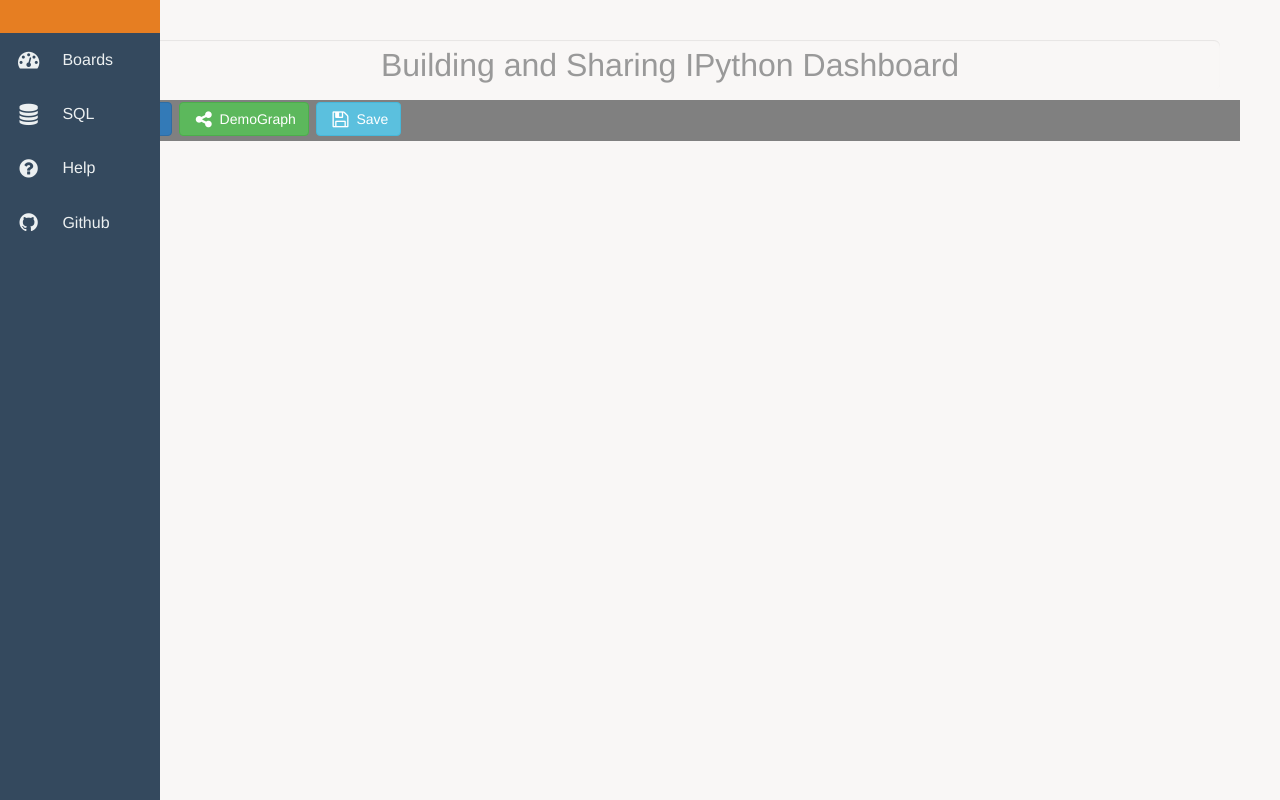
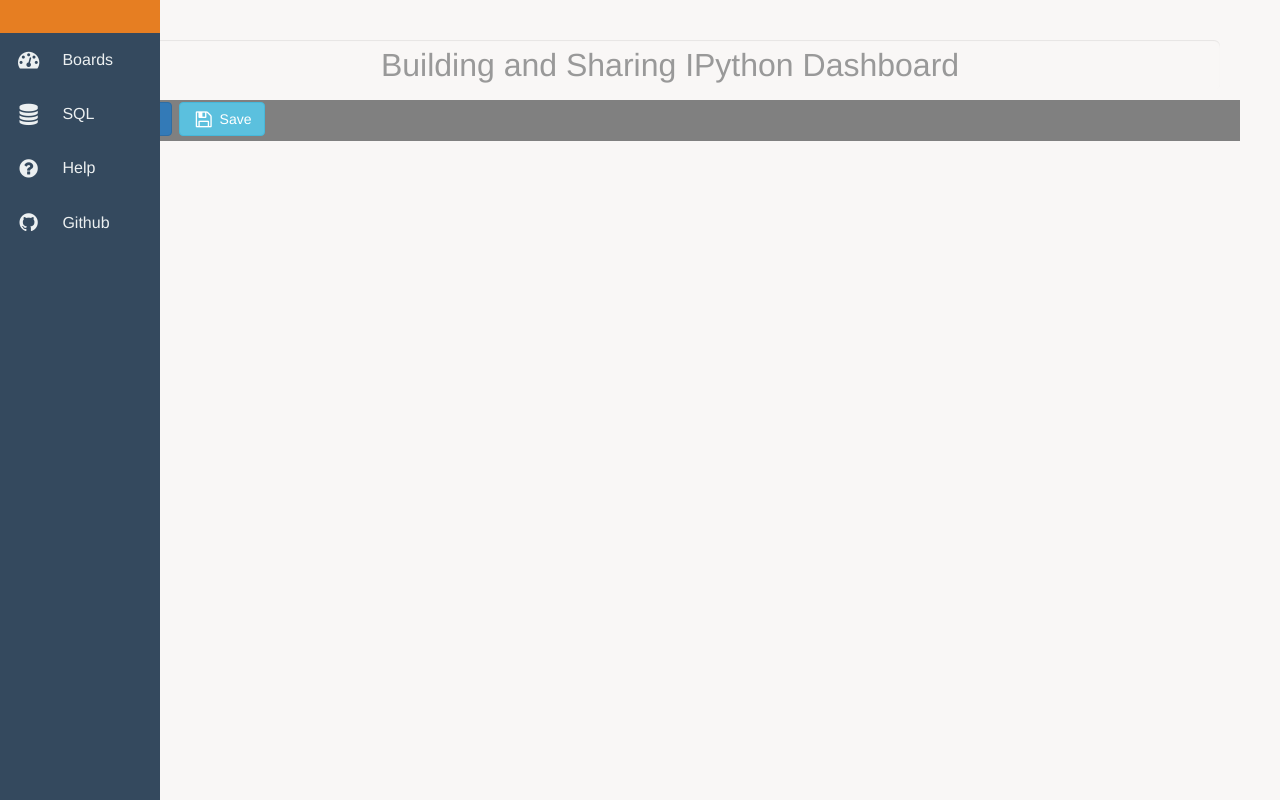
Before and after one commit to litaotao/IPython-Dashboard, a Flask app: page /dash/1 in a window 1280 px wide. Run offline with Flask 2, Linux system fonts and the light colour scheme; data that the repository does not hold is empty; some libraries are stand-ins or nearby versions.

Commit message:
button change, add delete and share button  for each graph

```diff
--- a/dashboard/static/js/dash-0.1.0.js
+++ b/dashboard/static/js/dash-0.1.0.js
@@ -26,6 +26,38 @@ var box_template = ' \
   </div>            \
 </div>';
 
+var box_template_v2 = ' \
+<div data-gs-min-height="4" data-gs-min-width="6">   \
+  <div class="grid-stack-item-content">              \
+    <div class="chart-wrapper">                      \
+      <div class="chart-title bold">                 \
+        <table class="table input-title-level-2">    \
+          <tr class="active" style="padding-left: 10%;">   \
+            <td style="padding: 0px; width: 90%; padding-left: inherit">   \
+              <input class="form-control input-lg input-title-level-2" maxlength="32" placeholder="Naming your graph">  \
+            </td>                                                                                                       \
+            <td style="padding: 0px; width: 10%">                                                                       \
+              <ul class="nav navbar-nav">    \
+                <li class="dropdown">        \
+                  <a href="#" class="dropdown-toggle" data-toggle="dropdown" style="padding: 2px 2px;"><span class="fa fa-fw fa-lg fa-cog"></span></a>  \
+                  <ul class="dropdown-menu" style="min-width: 30px;">  \
+                    <li><a href="#"><span class="fa fa-fw fa-sm fa-edit"></span></a></li>           \
+                    <li><a href="#"><span class="fa fa-fw fa-sm fa-group"></span></a></li>       \
+                    <li class="divider" style="margin: auto;"></li>  \
+                    <li><a href="#"><span class="fa fa-fw fa-sm fa-times-circle"></span></a></li>           \
+                  </ul>  \
+                </li>    \
+              </ul>     \
+            </td>   \
+          </tr>     \
+        </table>    \
+      </div>        \
+      <div class="chart-graph" style="width: 100%; overflow-x:auto; overflow-y:auto; color: #444;" type_name="none" key_name="none">   \
+      </div>        \
+    </div>          \
+  </div>            \
+</div>';
+
 // render the head row of a table
 var th_template = ' \
 <div class="btn-group"> \
@@ -43,13 +75,14 @@ var setting_template = '       \
 <ul class="nav navbar-nav">    \
   <li class="dropdown">        \
     <a href="#" class="dropdown-toggle" data-toggle="dropdown" style="padding: 2px 2px;"><span class="fa fa-fw fa-lg fa-cog"></span></a>  \
-    <ul class="dropdown-menu">  \
-      <li><a href="#">share <span class="fa fa-fw fa-sm fa-group"></span></a></li>       \
+    <ul class="dropdown-menu" style="min-width: 20px;">  \
+      <li><a href="#" ><span class="fa fa-fw fa-sm fa-group"></span></a></li>       \
       <li class="divider" style="margin: auto;"></li>  \
-      <li><a href="#">delete <span class="fa fa-fw fa-sm fa-times-circle"></span></a></li>           \
+      <li><a href="#" ><span class="fa fa-fw fa-sm fa-times-circle"></span></a></li>           \
     </ul>  \
   </li>    \
 </ul>'
+
 
 
 // re-arrange when mouse hover on the side bar
@@ -81,7 +114,7 @@ function createGrids_v2(){
   // initialized boxes using data from server & set key_name and type_name attribute
   $("#dashboard_name")[0].value = dash_content.name;
   $.each(dash_content.grid, function(index, obj){
-    tmp = grid.add_widget(box_template, obj.x, obj.y, obj.width, obj.height);
+    tmp = grid.add_widget(box_template_v2, obj.x, obj.y, obj.width, obj.height);
     tmp[0].setAttribute("graph-id", index);
     $(tmp).find("input.input-title-level-2")[0].value = obj.graph_name;
     $(tmp).find(".chart-graph")[0].setAttribute("key_name", obj.key);
@@ -383,7 +416,7 @@ function initDashList(){
 
 function addBox(){
   var grid = $('.grid-stack').data('gridstack');
-  grid.add_widget(box_template, 200, 200, 6, 5, true);
+  grid.add_widget(box_template_v2, 200, 200, 6, 5, true);
   getKeys();
 }
 
--- a/dashboard/templates/dashboard.html
+++ b/dashboard/templates/dashboard.html
@@ -66,7 +66,6 @@
         <div style="padding-bottom: 5px; background-color: gray">
           <button type="button" class="btn btn-primary" onclick="addBox()"><i class="fa fa-fw fa-
             lg fa-plus"></i> Add</button>
-          <button type="button" class="btn btn-success" onclick="build_graph()"><i class="fa fa-fw fa-lg fa-share-alt"></i> DemoGraph</button>
           <button type="button" class="btn btn-info" onclick="saveDash()"><i class="fa fa-fw fa-lg fa-floppy-o"></i> Save</button>
         </div>
         <div id="box-container" class="parent-box">
```
